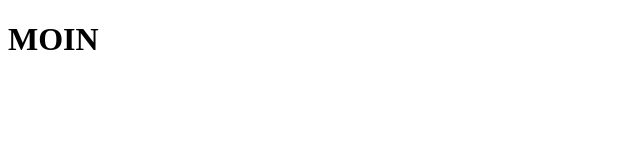
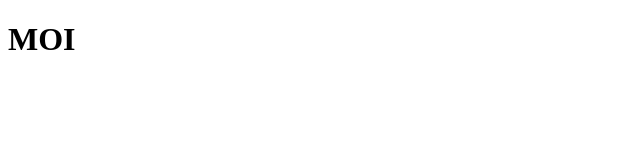
Before and after one commit to meck8x/supersimple-website, a plain HTML site: page website/index.html in a window 1280 px wide. Shown: the full height of the page, 0-640 px from the left. Drawn offline with Linux system fonts and the light colour scheme.

Commit message:
Update index.html

```diff
--- a/website/index.html
+++ b/website/index.html
@@ -7,6 +7,6 @@
 
     </head>
     <body>
-        <h1>MOIN</h1>
+        <h1>MOI</h1>
     </body>
 </html>
```
